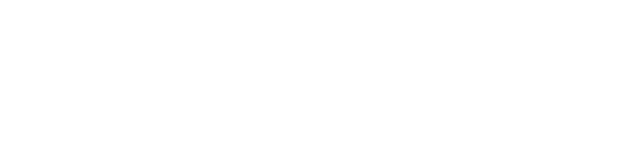
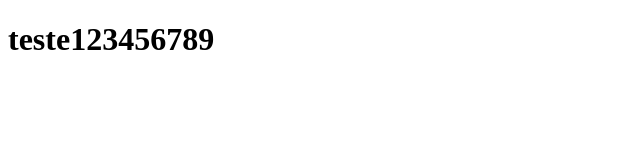
Before and after one commit to fabianfilipekmm/fabianfilipekmm.github.io, a plain HTML site: page index.html in a window 1280 px wide. Shown: the whole page, without its empty margins (0-640 px from the left). Drawn offline with Linux system fonts and the light colour scheme.

Commit message:
alterado o arquivo

```diff
--- a/index.html
+++ b/index.html
@@ -4,9 +4,9 @@
     <meta charset="UTF-8">
     <meta http-equiv="X-UA-Compatible" content="IE=edge">
     <meta name="viewport" content="width=device-width, initial-scale=1.0">
-    <title>Document</title>
+    <title>teste</title>
 </head>
 <body>
-
+    <h1>teste123456789</h1>
 </body>
 </html>
```
